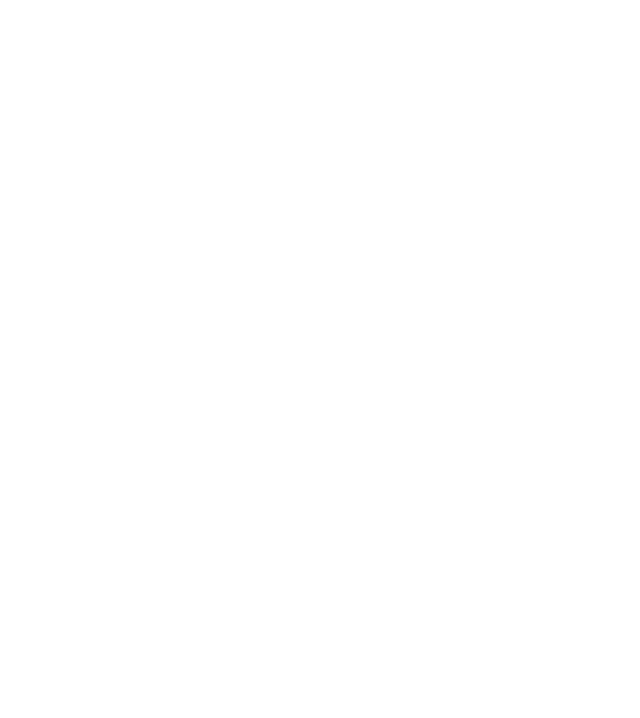
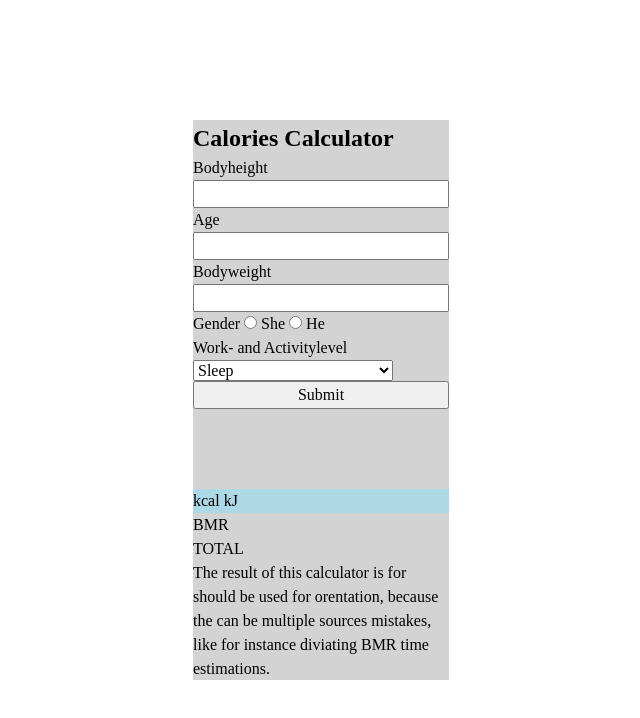
Before and after one commit to EmmoCodes/Kaelorienzaehler, a plain HTML site: page index.html in a window 1280 px wide. Shown: the whole page, without its empty margins (319-959 px from the left). Drawn offline with Linux system fonts and the light colour scheme.

Commit message:
index.html done

```diff
--- a/assets/styles/scss/style.scss
+++ b/assets/styles/scss/style.scss
@@ -2,3 +2,34 @@
 @use './mixins';
 @use './resets';
 @use './variables';
+
+main {
+  background-color: lightgray;
+  max-width: 20vw;
+  position: relative;
+  transform: translate(-50%, -50%);
+  top: 50%;
+  left: 50%;
+  height: 70vh;
+}
+
+#activity-level {
+  max-width: 200px;
+}
+
+section {
+  display: flex;
+  flex-direction: column;
+  flex-wrap: wrap;
+}
+
+article {
+  margin-top: 80px;
+
+  div:nth-of-type(1) {
+    background-color: lightblue;
+    p {
+      display: inline-block;
+    }
+  }
+}
--- a/index.html
+++ b/index.html
@@ -8,5 +8,63 @@
     <title>Document</title>
   </head>
 
-  <body></body>
+  <body>
+    <main>
+      <form action="#">
+        <section>
+          <h1>Calories Calculator</h1>
+          <label for="body-height">Bodyheight</label>
+          <input type="number" name="body-heigth" id="body-height" />
+          <label for="age">Age</label>
+          <input type="number" name="age" id="age" />
+          <label for="body-weight">Bodyweight</label>
+          <input type="number" name="body-weight" id="body-weigth" />
+          <div>
+            <label for="gender">Gender</label>
+            <input type="radio" name="gender" id="she" />
+            <label for="she">She</label>
+            <input type="radio" name="gender" id="he" />
+            <label for="he">He</label>
+          </div>
+          <label for="activity">Work- and Activitylevel</label>
+          <select name="activity-level" id="activity-level">
+            <option value="sleep">Sleep</option>
+            <option value="sit-or-lay">Only sit or lay</option>
+            <option value="office-low">
+              Only sitting activity with low to no physical activity in leisure time, e.g: Office Work
+            </option>
+            <option value="office-high">
+              Sitting activity with temporarily or staying activity e.g: Students, Assembly line workers, Laboratory
+              workers, Drivers
+            </option>
+            <option value="stay">
+              Mostly staying or warlking activity e.g: Sellers, Waiters, Craftsmen, Mechanics, Housewives
+            </option>
+            <option value="extreme">Physically demanding jobs</option>
+          </select>
+          <button>Submit</button>
+        </section>
+        <section>
+          <article>
+            <div>
+              <p>kcal</p>
+              <p>kJ</p>
+            </div>
+            <div>
+              <p>BMR</p>
+              <span class="bmr-kcal"></span><span class="bmr-kj"></span>
+            </div>
+            <div>
+              <p>TOTAL</p>
+              <span class="total-kcal"></span><span class="total-kj"></span>
+            </div>
+            <p>
+              The result of this calculator is for should be used for orentation, because the can be multiple sources
+              mistakes, like for instance diviating BMR time estimations.
+            </p>
+          </article>
+        </section>
+      </form>
+    </main>
+  </body>
 </html>
```
Also changed, not shown: assets/js/index.js (+19 -0 lines), assets/styles/css/style.css, 1 other file.
